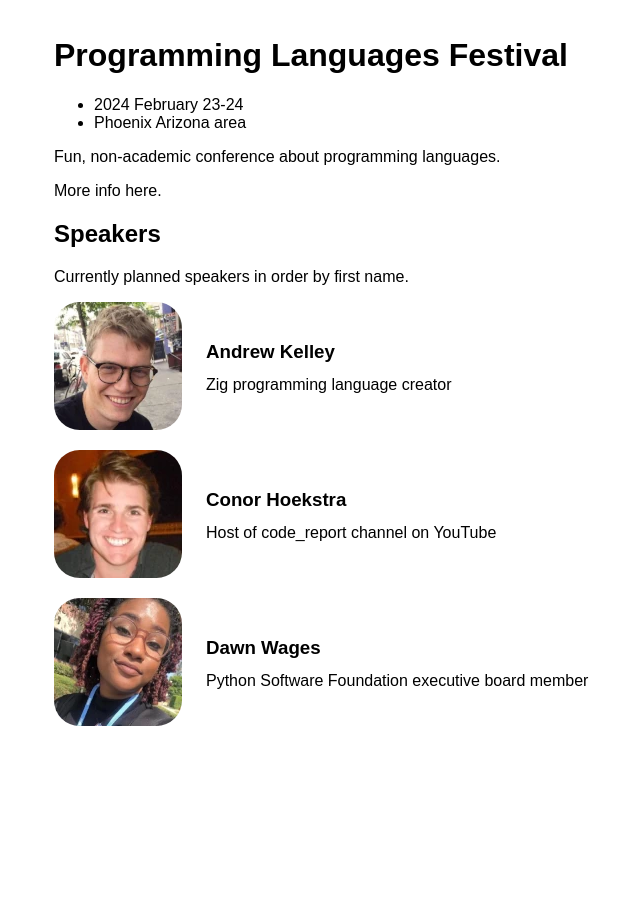
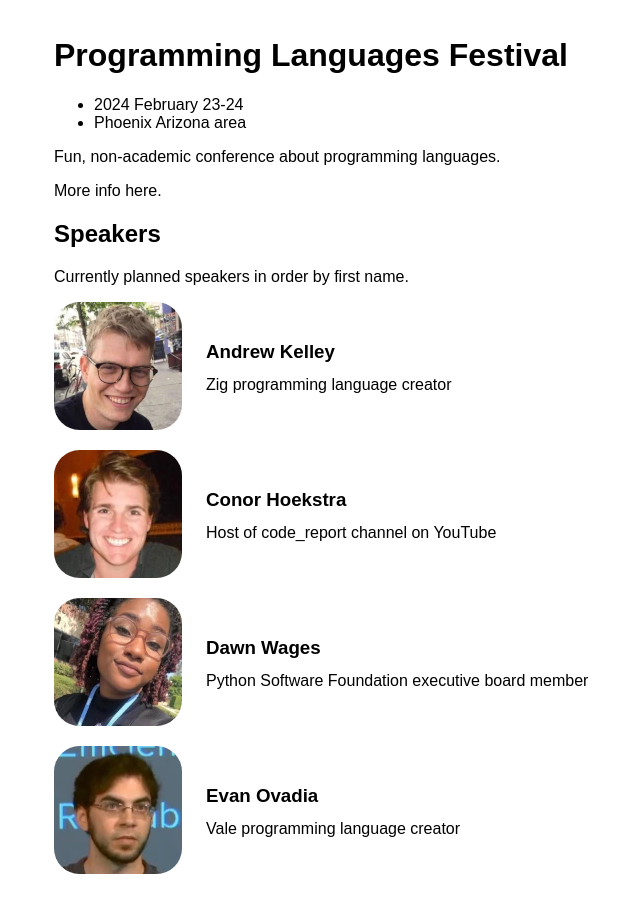
Before and after one commit to contextfreeinfo/plfestival, a plain HTML site: page index.html in a window 1280 px wide. Shown: the whole page, without its empty margins (114-754 px from the left). Before the commit the page ends 800 px from the top, so only its background shows below. Drawn offline with Linux system fonts and the light colour scheme.

Commit message:
Add Evan

```diff
--- a/index.html
+++ b/index.html
@@ -47,6 +47,16 @@
                 </div>
             </div>
 
+            <div class="speaker">
+                <a class="photo" href="https://github.com/Verdagon">
+                    <img src="photos/evan-ovadia-128.webp" alt="Evan Ovadia"/>
+                </a>
+                <div class="info">
+                    <h3><a href="https://github.com/Verdagon">Evan Ovadia</a></h3>
+                    <div>Vale programming language creator</div>
+                </div>
+            </div>
+
         </div>
     </body>
 </html>
```
Also changed, not shown: photos/evan-ovadia-128.webp (added), 1 other file.
